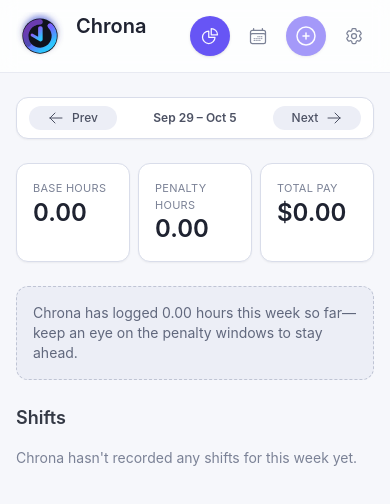
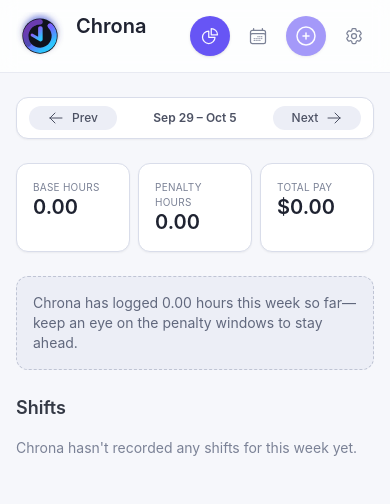
Before and after one commit to beatz174-bit/shift-recorder, a React (Vite) app: page / in a window 390 px wide. Shown: the top 504 px of the page. Built offline with nearby package versions, Linux system fonts and the light colour scheme.

Commit message:
Tighten summary cards typography on phones

```diff
--- a/src/app/routes/SummaryPage.tsx
+++ b/src/app/routes/SummaryPage.tsx
@@ -51,7 +51,8 @@
       new Intl.NumberFormat(undefined, {
         style: 'currency',
         currency,
-        maximumFractionDigits: 2
+        maximumFractionDigits: 2,
+        currencyDisplay: 'narrowSymbol'
       }),
     [currency]
   );
@@ -64,16 +65,16 @@
       <WeekNavigator range={range} onPrev={goPrev} onNext={goNext} />
       <div className="grid grid-cols-3 gap-2 sm:gap-4">
         <div className="rounded-xl border border-neutral-200 bg-white p-4 shadow-sm dark:border-midnight-800 dark:bg-midnight-900 sm:p-5">
-          <p className="text-[11px] uppercase tracking-wide text-neutral-500 sm:text-xs">Base hours</p>
-          <p className="text-2xl font-semibold text-neutral-900 dark:text-neutral-50 sm:text-3xl">{(totals.baseMinutes / 60).toFixed(2)}</p>
+          <p className="text-[10px] uppercase tracking-wide text-neutral-500 sm:text-xs">Base hours</p>
+          <p className="text-xl font-semibold leading-tight text-neutral-900 dark:text-neutral-50 sm:text-3xl">{(totals.baseMinutes / 60).toFixed(2)}</p>
         </div>
         <div className="rounded-xl border border-neutral-200 bg-white p-4 shadow-sm dark:border-midnight-800 dark:bg-midnight-900 sm:p-5">
-          <p className="text-[11px] uppercase tracking-wide text-neutral-500 sm:text-xs">Penalty hours</p>
-          <p className="text-2xl font-semibold text-neutral-900 dark:text-neutral-50 sm:text-3xl">{(totals.penaltyMinutes / 60).toFixed(2)}</p>
+          <p className="text-[10px] uppercase tracking-wide text-neutral-500 sm:text-xs">Penalty hours</p>
+          <p className="text-xl font-semibold leading-tight text-neutral-900 dark:text-neutral-50 sm:text-3xl">{(totals.penaltyMinutes / 60).toFixed(2)}</p>
         </div>
         <div className="rounded-xl border border-neutral-200 bg-white p-4 shadow-sm dark:border-midnight-800 dark:bg-midnight-900 sm:p-5">
-          <p className="text-[11px] uppercase tracking-wide text-neutral-500 sm:text-xs">Total pay</p>
-          <p className="text-2xl font-semibold text-neutral-900 dark:text-neutral-50 sm:text-3xl">
+          <p className="text-[10px] uppercase tracking-wide text-neutral-500 sm:text-xs">Total pay</p>
+          <p className="text-xl font-semibold leading-tight text-neutral-900 dark:text-neutral-50 sm:text-3xl">
             {currencyFormatter.format(totalPay)}
           </p>
         </div>
```
